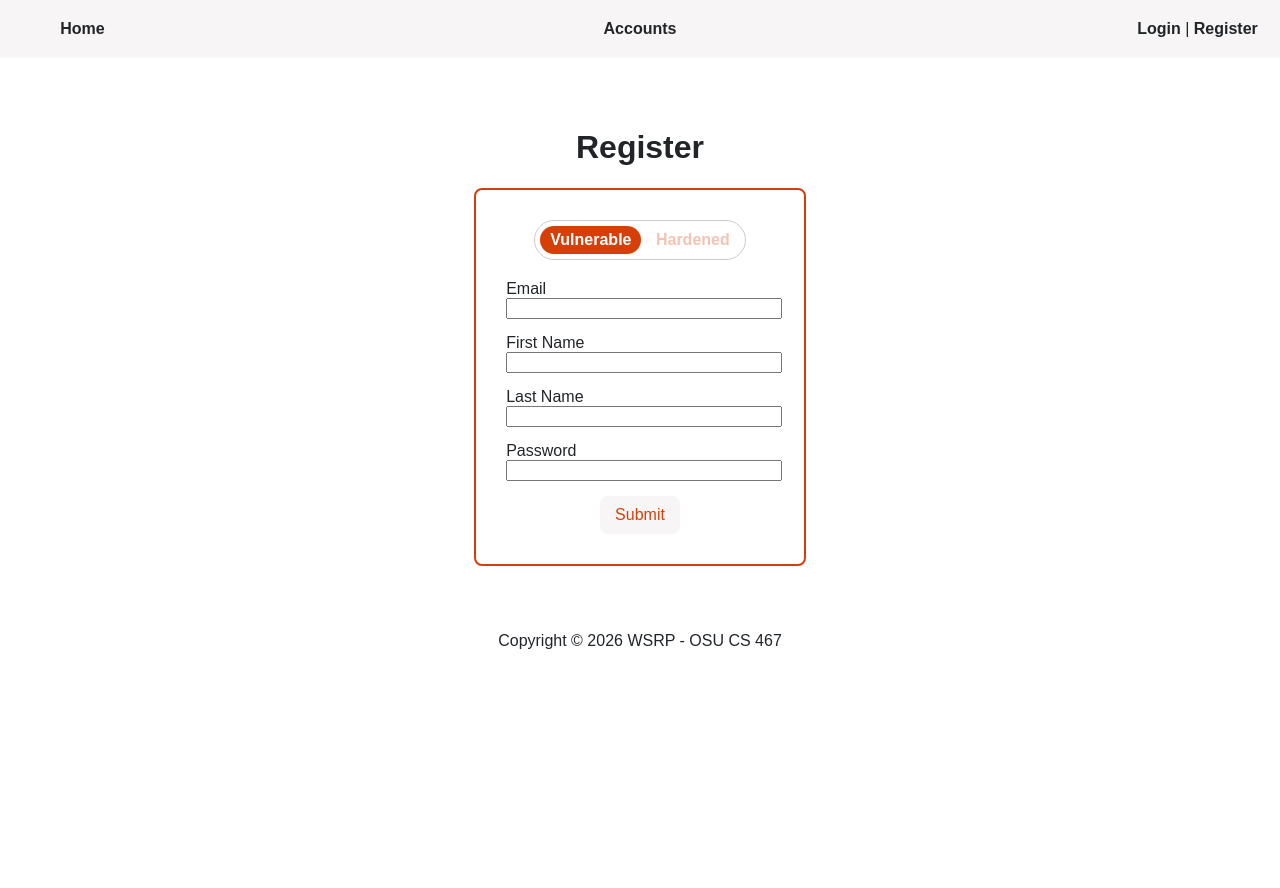
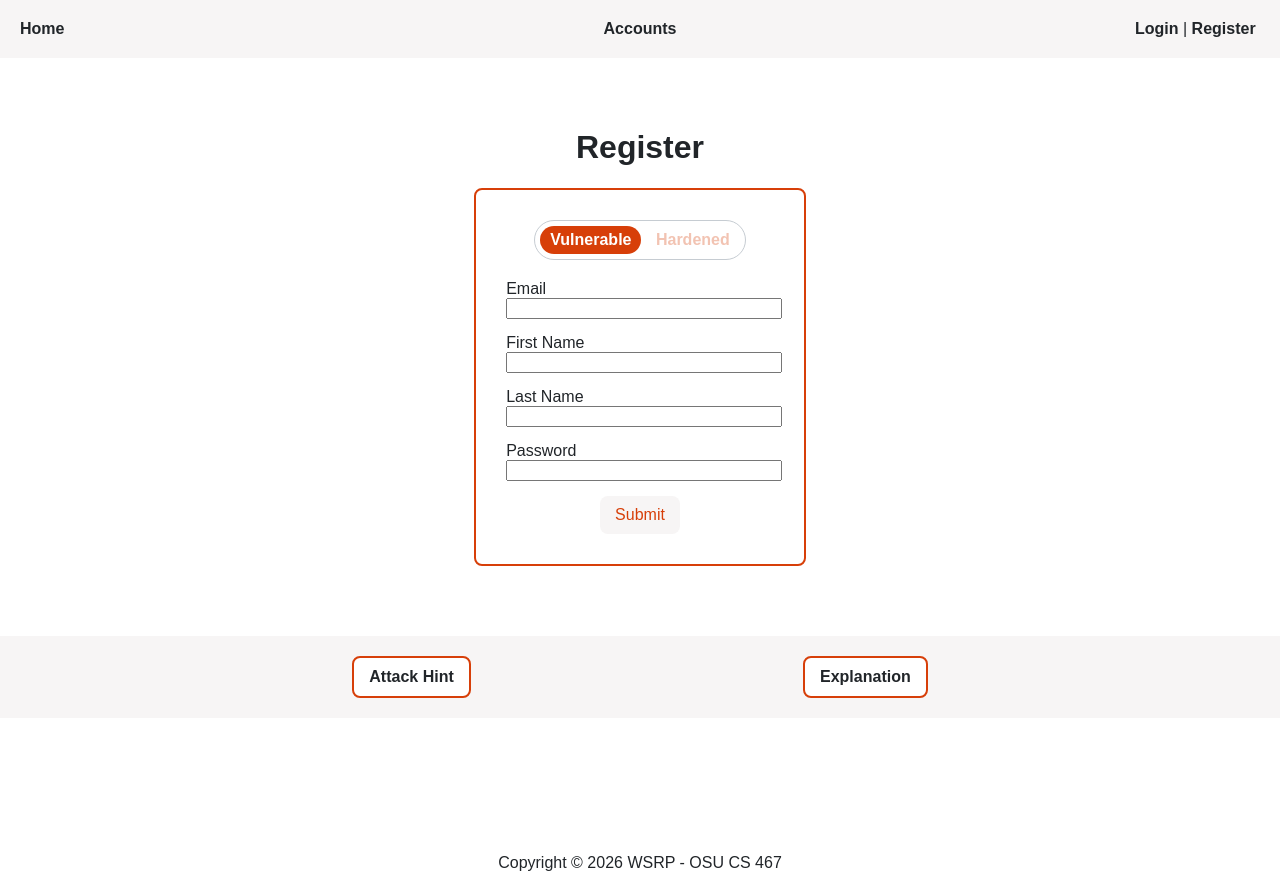
Before and after one commit to burkeOSU/cs467wsrp, a Python web app: template templates/register.html in a window 1280 px wide. Before the commit the page ends 649 px from the top, so only its background shows below. Run offline with Jinja, Linux system fonts and the light colour scheme; the template is opened without the code that fills it, so the values that code supplies are empty.

Commit message:
Adds hint btns at bottom as imported component, changes security toggle from macro to imported component

```diff
--- a/static/css/main.css
+++ b/static/css/main.css
@@ -21,12 +21,20 @@ h1 {
     text-align: center;
 }
 
-main {
+p {
+    text-align: center;
+}
+
+.mainSection, .lowerSection {
     padding: 50px;
 }
 
-p {
-    text-align: center;
+.midSection {
+    background-color: #f7f5f5;
+    display: flex;
+    justify-content: space-evenly;
+    margin: 20px 0;
+    padding: 20px;
 }
 
 .btn {
@@ -77,6 +85,32 @@ p {
 .toggleBtn.selected {
     background-color: #d73f09;
     color: #ffffff;
+}
+
+.hintBtn {
+    background-color: #ffffff;
+    border: 2px solid #d73f09;
+    color: #212529;
+    font-weight: bold;
+}
+
+.hintBtn:hover {
+    background-color: #ffffff;
+    color: #d73f09;
+    cursor: pointer;
+}
+
+.content {
+    display: none;
+    border: 3px solid #c6ccd2;
+    border-radius: 8px;
+    padding: 20px;
+    width: 80%;
+    margin: 0 auto;
+}
+
+.content.show {
+    display: block;
 }
 
 .errorMsg {
@@ -134,6 +168,10 @@ p {
     text-align: center;
 }
 
+.navlink:first-of-type {
+    text-align: left;
+}
+
 .acctTable {
     border-collapse: collapse;
     margin: 40px auto;
--- a/static/js/script.js
+++ b/static/js/script.js
@@ -1,5 +1,5 @@
 document.addEventListener('DOMContentLoaded', () => {
-
+    // For security toggle buttons
     const buttons = document.querySelectorAll('.toggleBtn');
     const securitySelection = document.getElementById('securityChoice');
 
@@ -19,4 +19,24 @@ document.addEventListener('DOMContentLoaded', () => {
             securitySelection.value = button.getAttribute('data-value');
         });
     });
+
+    // For hint/explanation buttons
+    const hintButtons = document.querySelectorAll('.hintBtn');
+    const contents = document.querySelectorAll('.content');
+
+    hintButtons.forEach(hintBtn => {
+        hintBtn.addEventListener('click', function() {
+            const target = this.getAttribute('data-target');
+            const contentTarget = document.getElementById(target);
+            // If content is already displayed, hide it
+            if (contentTarget.classList.contains('show')) {
+                contentTarget.classList.remove('show');
+                return;
+            }
+            // Otherwise hide all contents
+            contents.forEach(content => content.classList.remove('show'));
+            // Show only the targeted panel
+            contentTarget.classList.add('show');
+        });
+    });
 });
--- a/templates/accounts.html
+++ b/templates/accounts.html
@@ -1,5 +1,6 @@
 {% extends "base.html" %}
 {% block content %}
+    <div class="mainSection">
         {% if current_user %}
             <h1>{{ current_user.first_name }}'s Accounts</h1>
         {% else %}
@@ -41,4 +42,5 @@
                 {% endif %}
             </tbody>
         </table>
+    </div>
 {% endblock content %}
--- /dev/null
+++ b/templates/components/hint.html
@@ -0,0 +1,8 @@
+<div class="midSection">
+    <div class="hintDiv">
+        <button class="btn hintBtn" type="button" data-target="hintContent">Attack Hint</button>
+    </div>
+    <div class="explainDiv">
+        <button class="btn hintBtn" type="button" data-target="explainContent">Explanation</button>
+    </div>
+</div>
--- a/templates/components/macros.html
+++ /dev/null
@@ -1,11 +0,0 @@
-{% macro security_toggle() %}
-    <div class="toggleBtnContainer">
-        <button class="toggleBtn selected" type="button" data-value="vulnerable" disabled>
-            Vulnerable
-        </button>
-        <button class="toggleBtn" type="button" data-value="hardened">
-            Hardened
-        </button>
-    </div>
-    <input type="hidden" id="securityChoice" name="security_choice" value="vulnerable">
-{% endmacro %}
--- /dev/null
+++ b/templates/components/toggle.html
@@ -0,0 +1,9 @@
+<div class="toggleBtnContainer">
+    <button class="toggleBtn selected" type="button" data-value="vulnerable" disabled>
+        Vulnerable
+    </button>
+    <button class="toggleBtn" type="button" data-value="hardened">
+        Hardened
+    </button>
+</div>
+<input type="hidden" id="securityChoice" name="security_choice" value="vulnerable">
--- a/templates/register.html
+++ b/templates/register.html
@@ -1,10 +1,9 @@
-{% from 'components/macros.html' import security_toggle %}
-
 {% extends "base.html" %}
 {% block content %}
+    <div class="mainSection">
         <h1>Register</h1>
         <form class="form" action="{{ url_for("register") }}" method="post">
-        {{ security_toggle() }}
+            {% include 'components/toggle.html' %}
             <div class="formDiv">
                 <label for="email">Email</label>
                 <input type="email id="email" name="email" required />
@@ -28,4 +27,14 @@
         {% if error %}
             <div class="errorMsg">{{ error }}</div>
         {% endif %}
+    </div>
+    {% include 'components/hint.html' %}
+    <div class="lowerSection">
+        <div id="hintContent" class="content">
+            <p>This is hint content.</p>
+        </div>
+        <div id="explainContent" class="content">
+            <p>This is explanation content.</p>
+        </div>
+    </div>
 {% endblock content %}
```
Also changed, not shown: templates/admin.html (+11 -0 lines), templates/index.html (+9 -4 lines), templates/login.html (+12 -3 lines), templates/new_account.html (+12 -3 lines). Lines whose indentation alone changed are shown as unchanged.
